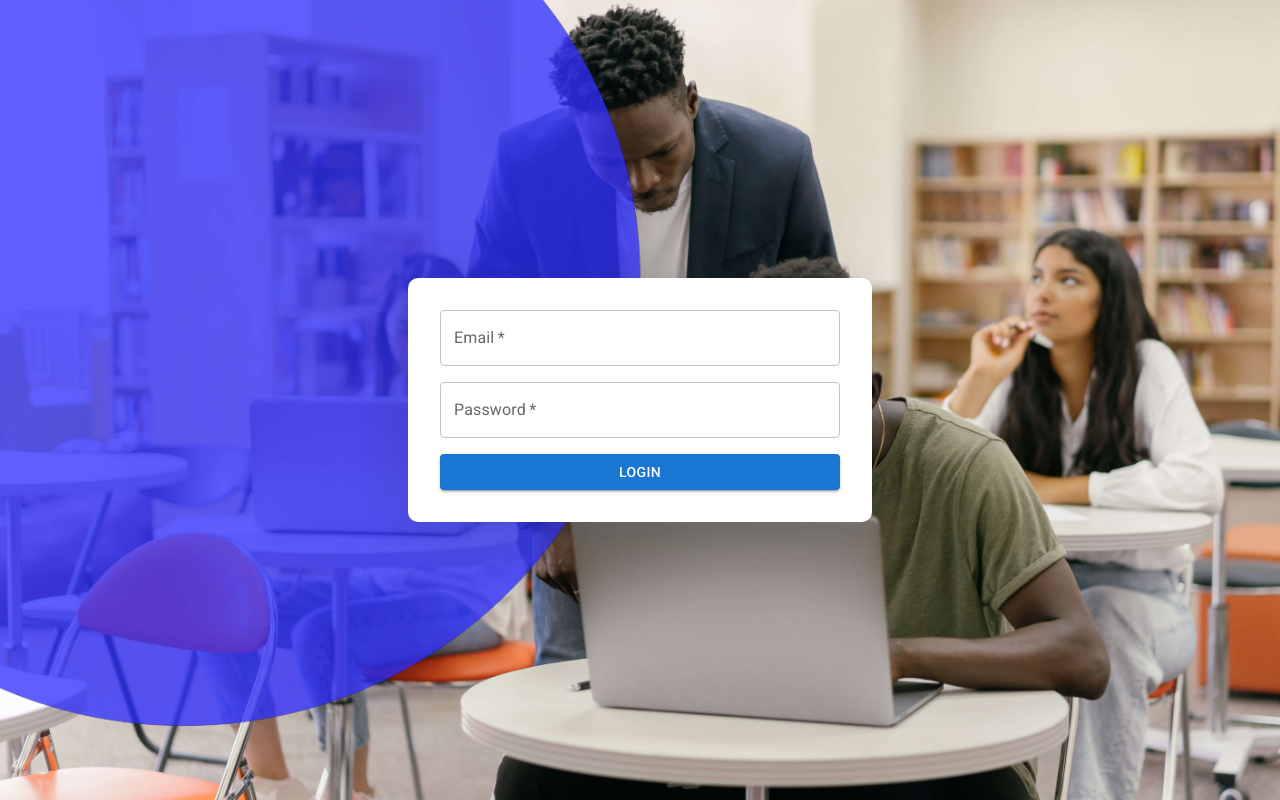
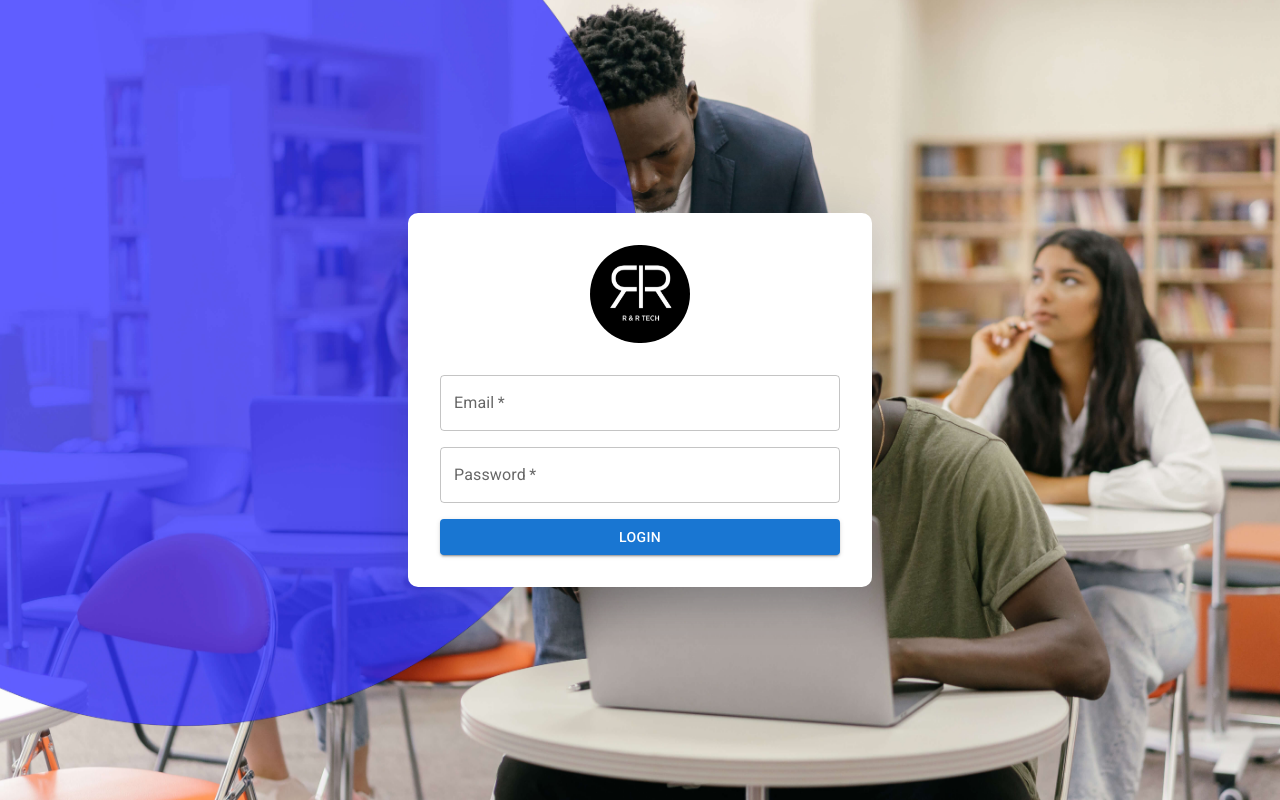
Before and after one commit to Pinto1232/R-R_ASSESSMENT, a React (Create React App) app: page / in a window 1280 px wide. Built offline with nearby package versions, Linux system fonts and the light colour scheme.

Commit message:
logo added in the login form

```diff
--- a/src/components/specific/LoginForm.jsx
+++ b/src/components/specific/LoginForm.jsx
@@ -11,6 +11,8 @@ import { useNavigate } from "react-router-dom";
 import backgroundImage from '../../assets/images/banner.jpg';
 import { useDispatch } from "react-redux";
 import useUserValidationForm from "../../hooks/useUserValidationForm";
+import logoImage from "../../assets/images/logo2.png";
+
 
 
 
@@ -32,6 +34,21 @@ const FormWrapper = styled(Box)(({ theme }) => ({
   borderRadius: "10px",
   backgroundColor: "#fff"
 }));
+
+const LogoWrapper = styled(Box)({
+  display: "flex",
+  justifyContent: "center",
+  alignItems: "center",
+  marginBottom: "32px",
+});
+
+const LogoImage = styled("img")({
+  width: "100px",
+  height: "98px",
+  borderRadius: "55px",
+  backgroundSize: "cover",
+  backgroundPosition: "center"
+});
 
 const LoginForm = () => {
   const [isLoading, setIsLoading] = useState(false);
@@ -98,6 +115,9 @@ const LoginForm = () => {
   return (
       <PageWrapper>
         <FormWrapper component="form" onSubmit={handleSubmit}>
+        <LogoWrapper>
+        <LogoImage src={logoImage} alt="Logo" />
+      </LogoWrapper>
           <Stack spacing={2}>
             <TextField
               id="outlined-basic"
```
Also changed, not shown: src/assets/images/logo2.png (added). Lines whose indentation alone changed are shown as unchanged.
